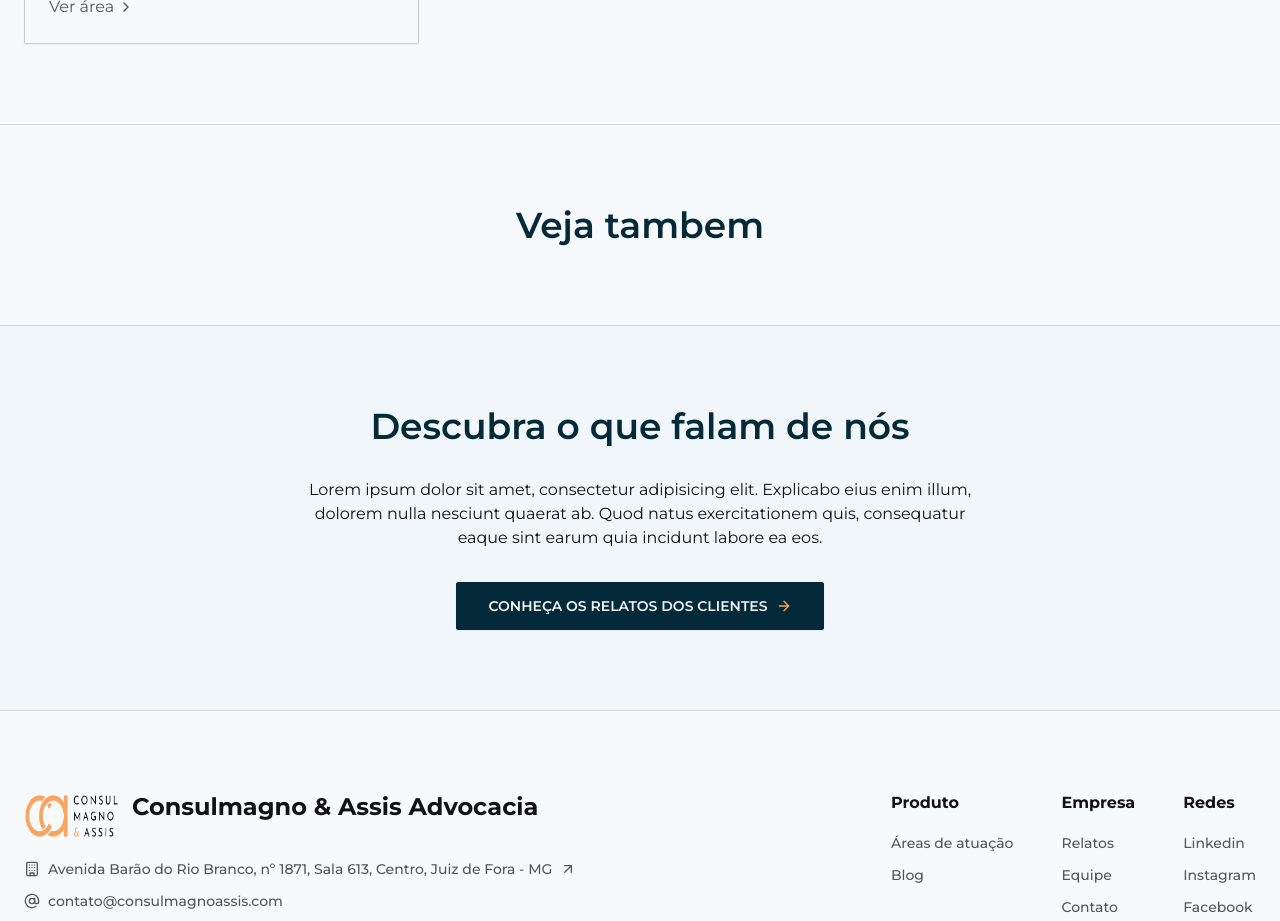
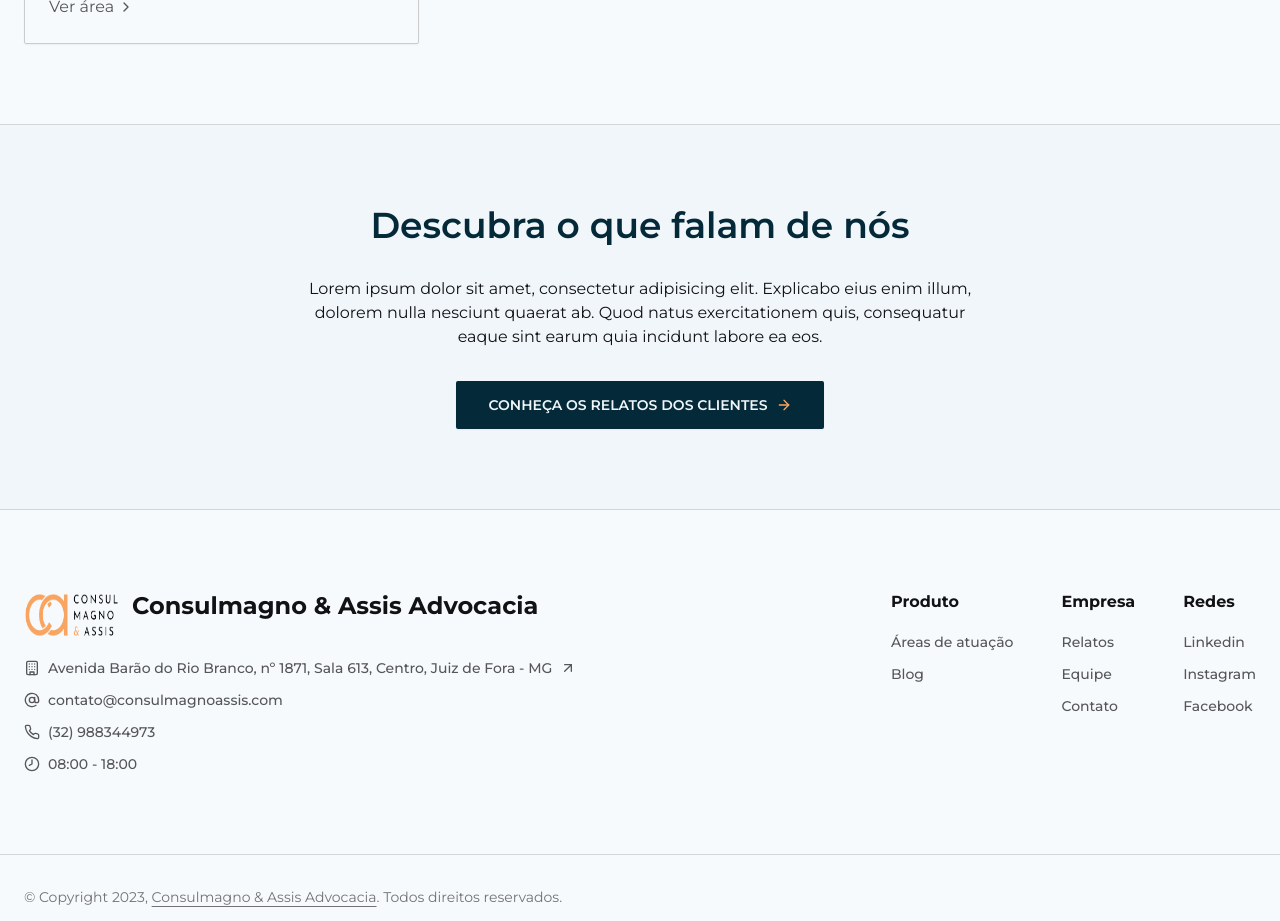
Before and after one commit to charmingruby/consulmagno-e-assis, a Next.js app: page /areas-de-atuacao in a window 1280 px wide. Shown: the part 1820-2741 px from the top of the page. Built offline with nearby package versions, Linux system fonts and the light colour scheme.

Commit message:
checklist update

```diff
--- a/src/app/(public)/(routes)/areas-de-atuacao/page.tsx
+++ b/src/app/(public)/(routes)/areas-de-atuacao/page.tsx
@@ -40,13 +40,6 @@ export default function AreasDeAtuaçao() {
         </Container.Content>
       </Container.Root>
 
-      {/* Veja tambem */}
-      <Container.Root backgroundColor="white" border="borderTop">
-        <Container.Content className="text-center">
-          <PageTitle title="Veja tambem" />
-        </Container.Content>
-      </Container.Root>
-
       {/* CTA */}
       <Container.Root backgroundColor="default" border="borderTop">
         <Container.Content className="flex flex-col items-center gap-8">
```
Also changed, not shown: 1 other file (tests, documents, lock files or other folders).
